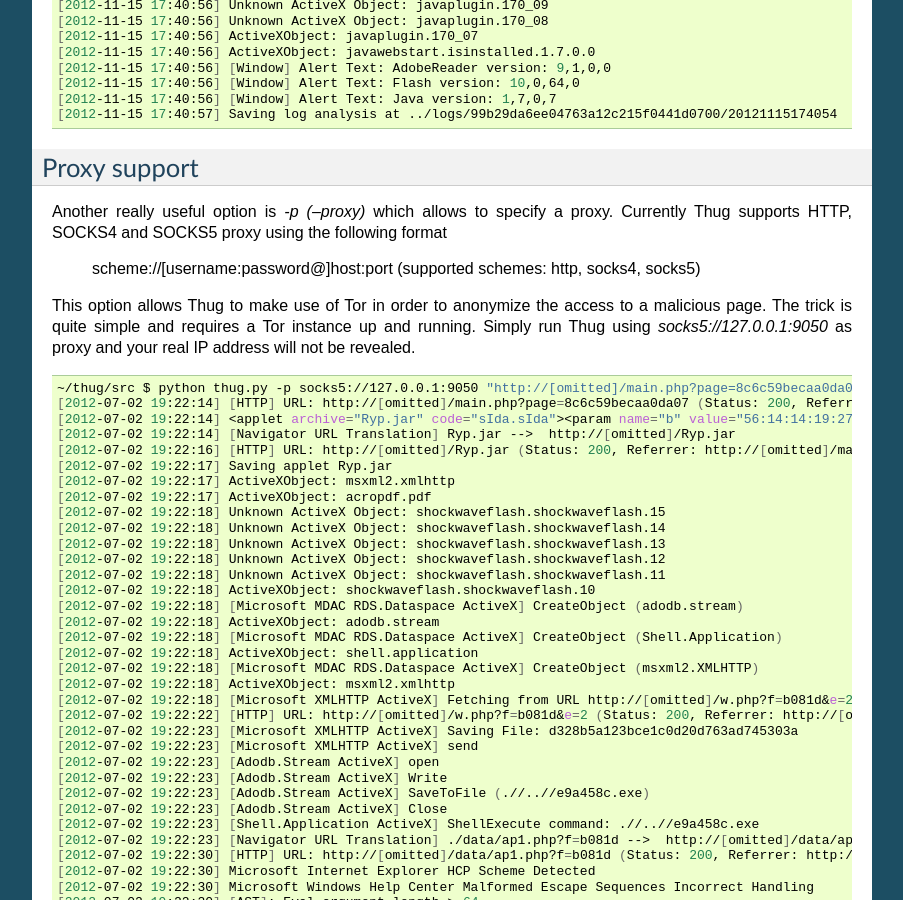
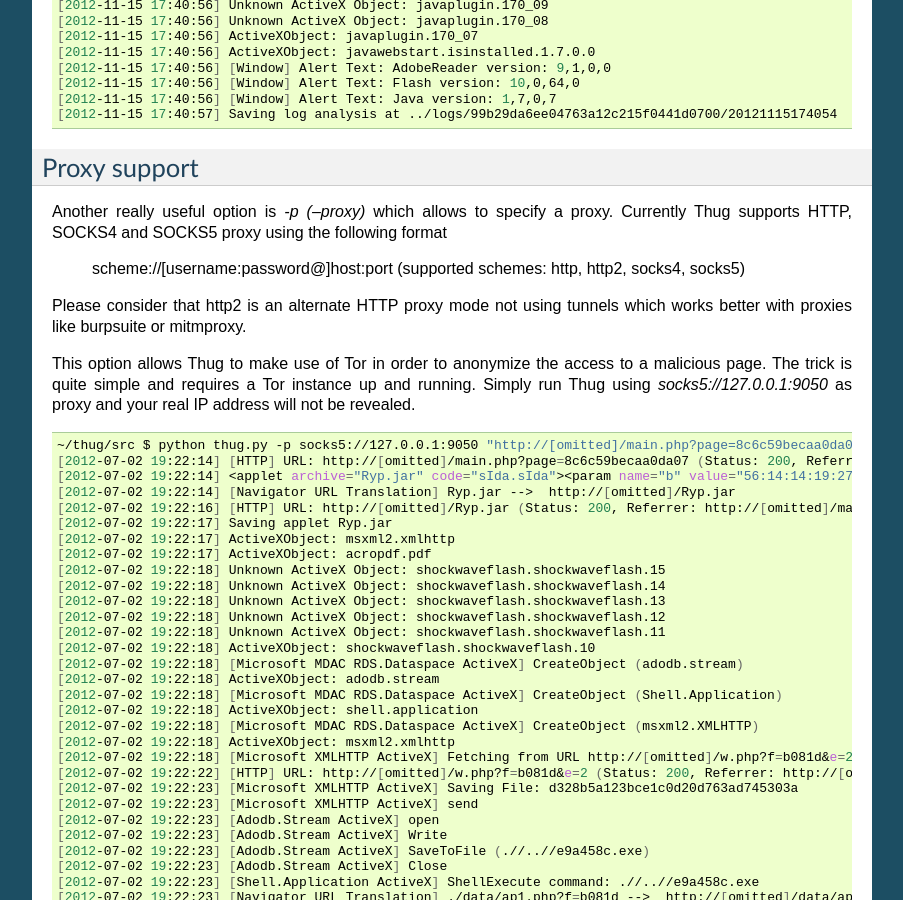
Before and after one commit to buffer/thug, a Sphinx documentation site: the page built from doc/source/usage.rst, in a window 1280 px wide and 900 px high, scrolled down 9258 px. Shown: the whole window, without its empty margins (198-1101 px from the left). Built offline with Sphinx 7.4.7, drawn with Linux system fonts in a browser that asks for light colours.

Commit message:
Minor changes

```diff
--- a/doc/source/usage.rst
+++ b/doc/source/usage.rst
@@ -52,7 +52,7 @@ Let's start our Thug tour by taking a look at the options it provides.
             -K, --no-javaplugin     Disable Java plugin
 
         Proxy Format:
-            scheme://[username:password@]host:port (supported schemes: http, socks4, socks5)
+            scheme://[username:password@]host:port (supported schemes: http, http2, socks4, socks5)
 
         Available User-Agents:
             winxpie60               Internet Explorer 6.0   (Windows XP)
@@ -623,7 +623,10 @@ Another really useful option is *-p (--proxy)* which allows to specify a proxy.
 supports HTTP, SOCKS4 and SOCKS5 proxy using the following format
 
         scheme://[username:password@]host:port
-        (supported schemes: http, socks4, socks5)
+        (supported schemes: http, http2, socks4, socks5)
+
+Please consider that http2 is an alternate HTTP proxy mode not using tunnels which works
+better with proxies like burpsuite or mitmproxy.
 
 This option allows Thug to make use of Tor in order to anonymize the access to a malicious
 page. The trick is quite simple and requires a Tor instance up and running. Simply run Thug
```
Also changed, not shown: 3 other files.
